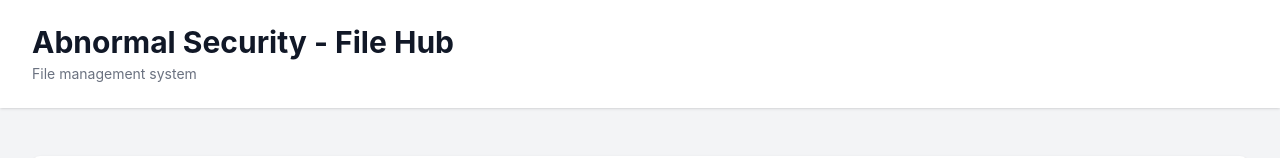
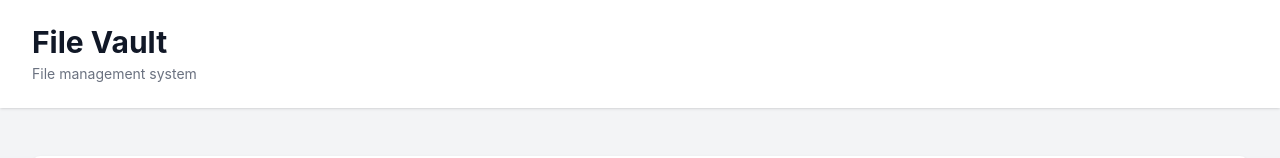
Before and after one commit to RitikRatnawat/File-Vault, a React (Create React App) app in the folder frontend/: page / in a window 1280 px wide. Shown: the top 158 px of the page. Built offline with nearby package versions, Linux system fonts and the light colour scheme; no server answers.

Commit message:
Updated headings

```diff
--- a/frontend/src/App.tsx
+++ b/frontend/src/App.tsx
@@ -13,7 +13,7 @@
     <div className="min-h-screen bg-gray-100">
       <header className="bg-white shadow">
         <div className="max-w-7xl mx-auto py-6 px-4 sm:px-6 lg:px-8">
-          <h1 className="text-3xl font-bold text-gray-900">Abnormal Security - File Hub</h1>
+          <h1 className="text-3xl font-bold text-gray-900">File Vault</h1>
           <p className="mt-1 text-sm text-gray-500">
             File management system
           </p>
```
